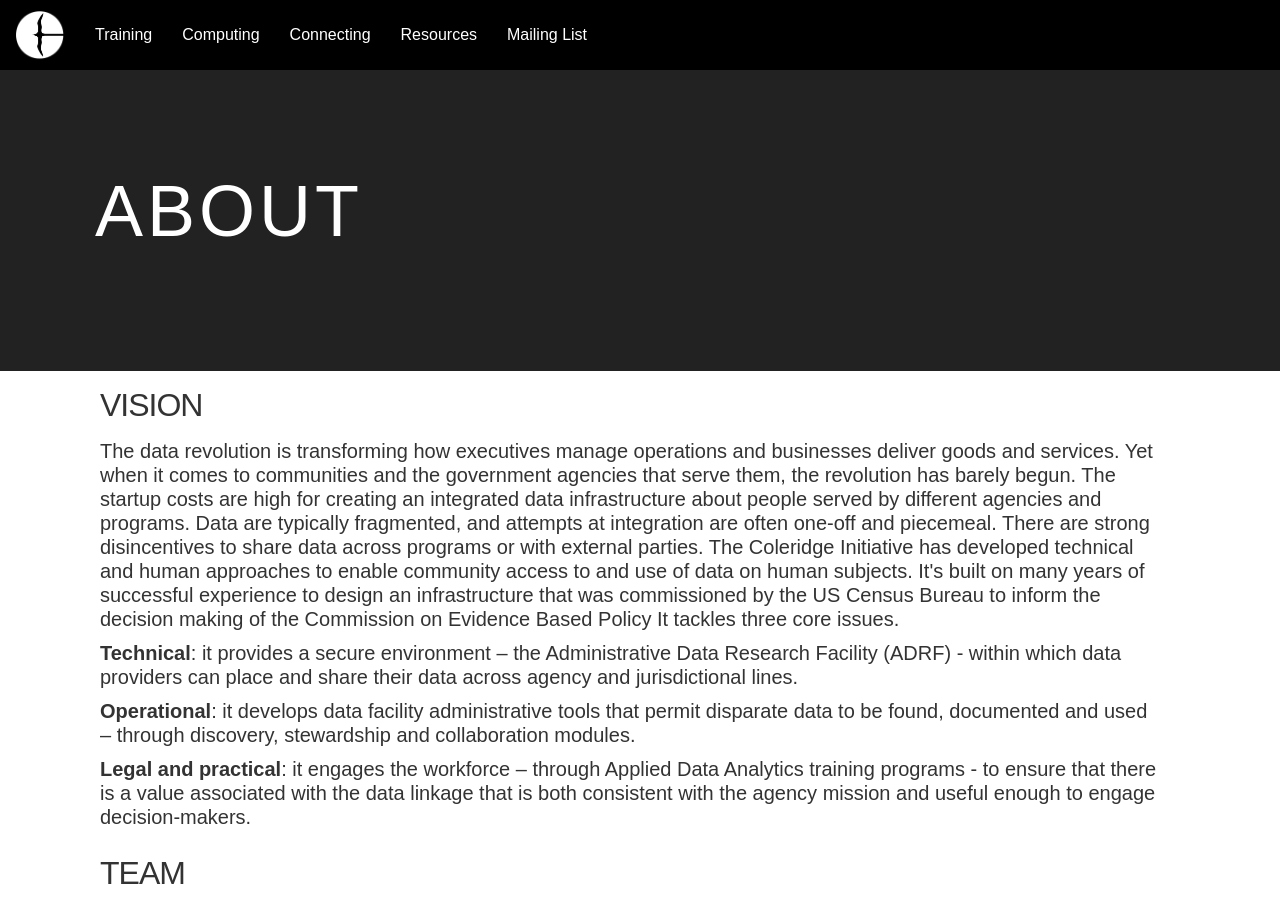
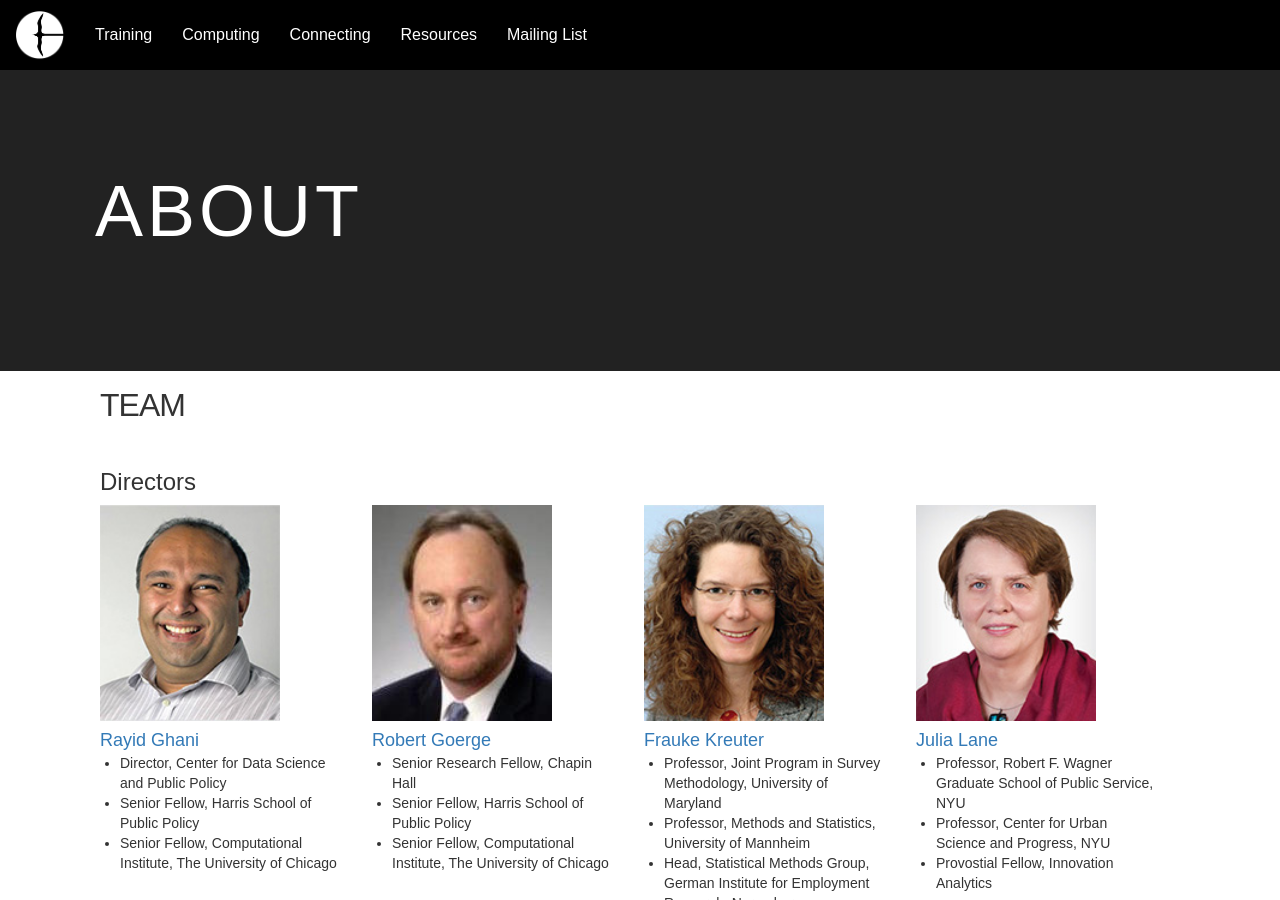
Before and after one commit to NYU-CI/coleridge, a Jekyll site: the page built from pages/about.html, in a window 1280 px wide and 900 px high. Built offline with Jekyll 4.4.1, drawn with Linux system fonts in a browser that asks for light colours; nearby versions of some CDN libraries; some of the changed text lies outside the part shown.

Commit message:
Changes to about

```diff
--- a/_includes/nav.html
+++ b/_includes/nav.html
@@ -45,6 +45,7 @@
         <li><a href="{{site.baseurl}}/about" class="{% if page.url == '/about' %}active{% endif %}">About Us</a></li>
         -->
         <li><a href="{{site.baseurl}}/resources" class="purple {% if page.url == '/resources.html' %}active{% endif %}"  alt="Whitepapers, keynotes, and upcoming events">Resources</a></li>
+        <!--<li><a href="{{site.baseurl}}/about" class="orange {% if page.url == '/about.html' %}active{% endif %}">About</a></li>-->
         <li><a href="{{site.registration_link}}" class="blue" target="_blank" alt="Receive application information">Mailing List</a></li>
       </ul>
       <!--
--- a/pages/about.html
+++ b/pages/about.html
@@ -16,6 +16,7 @@
 
 <div class="container">
   <div class="row">
+    <!--
     <div class="col-sm-12">
       <p class="curriculum-title">VISION</p>
     </div>
@@ -30,7 +31,7 @@
       <p class="curriculum-description">
         <strong>Legal and practical</strong>: it engages the workforce – through Applied Data Analytics training programs - to ensure that there is a value associated with the data linkage that is both consistent with the agency mission and useful enough to engage decision-makers.
       </p>
-    </div>
+    </div>-->
 
     <div class="col-sm-12">
       <p class="curriculum-title">TEAM</p>
@@ -49,7 +50,7 @@
       <p class="curriculum-title">SUPPORT</p>
     </div>
     <div class="col-sm-12">
-      <p class="curriculum-description">The work of the Coleridge Initiative is supported by our generous sponsors.</p>
+      <p class="curriculum-description">Financial support provided by:</p>
     </div>
   </div>
 </div>
```
